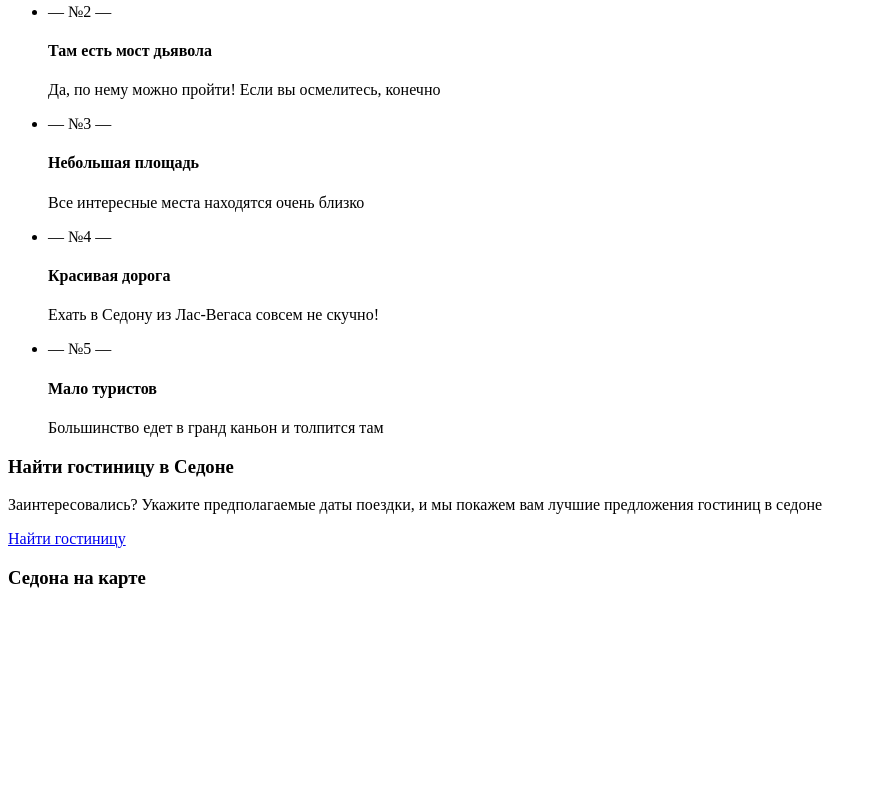
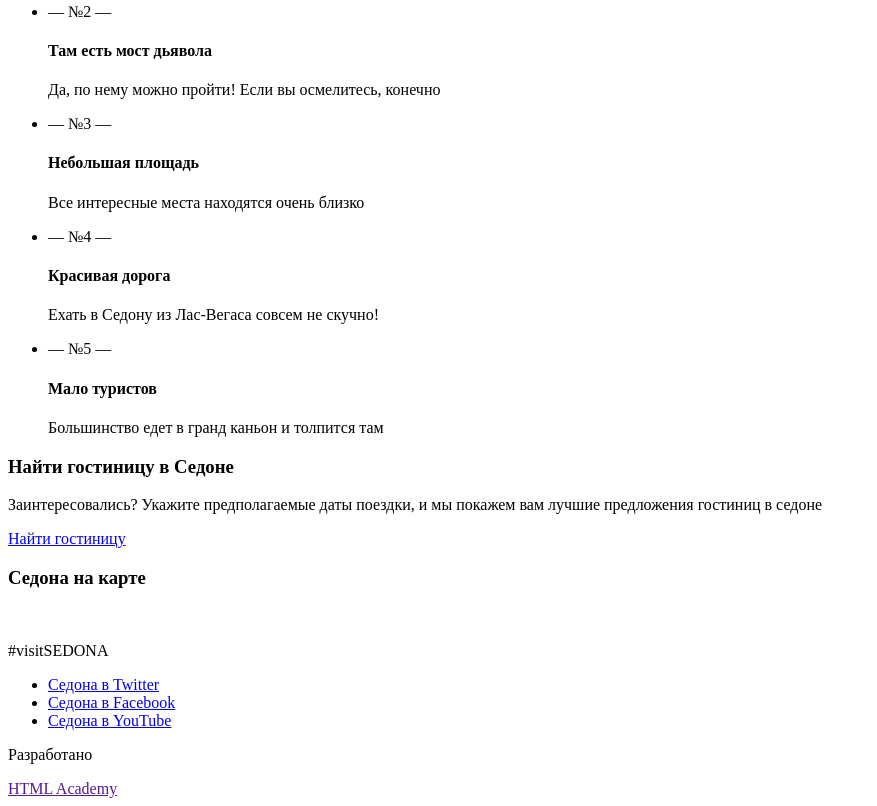
Before and after one commit to denitoff/Sedona, a plain HTML site: page source/index.html in a window 1280 px wide. Shown: the part 594-1400 px from the top of the page, without its empty margins (0-877 px from the left). Before the commit the page ends 1228 px from the top, so only its background shows below. Drawn offline with Linux system fonts and the light colour scheme.

Commit message:
разметка главной header + main + footer

```diff
--- a/source/index.html
+++ b/source/index.html
@@ -84,9 +84,34 @@
 
     <section class="map">
       <h3 class="visually-hidden">Седона на карте</h3>
+      <address class="visually-hidden"></address>
       <img class="map__screen" src="#" alt="">
 
+
     </section>
+
+    <footer class="footer">
+      <div class="hash">
+        <p class="hash__item">#visitSEDONA</p>
+      </div>
+
+
+      <ul class=social>
+        <li class="social__item"><a class="social__link" href="#"><span class="visually-hidden">Седона в
+              Twitter</span></a></li>
+        <li class="social__item"><a class="social__link" href="#"><span class="visually-hidden">Седона в
+              Facebook</span></a></li>
+        <li class="social__item"><a class="social__link" href="#"><span class="visually-hidden">Седона в
+              YouTube</span></a></li>
+      </ul>
+
+      <div class="developer">
+        <p class="developer__text">Разработано</p>
+        <a class="developer__link" href=""><span class="visually-hidden">HTML Academy</span></a>
+      </div>
+
+
+    </footer>
 
   </main>
 
```
